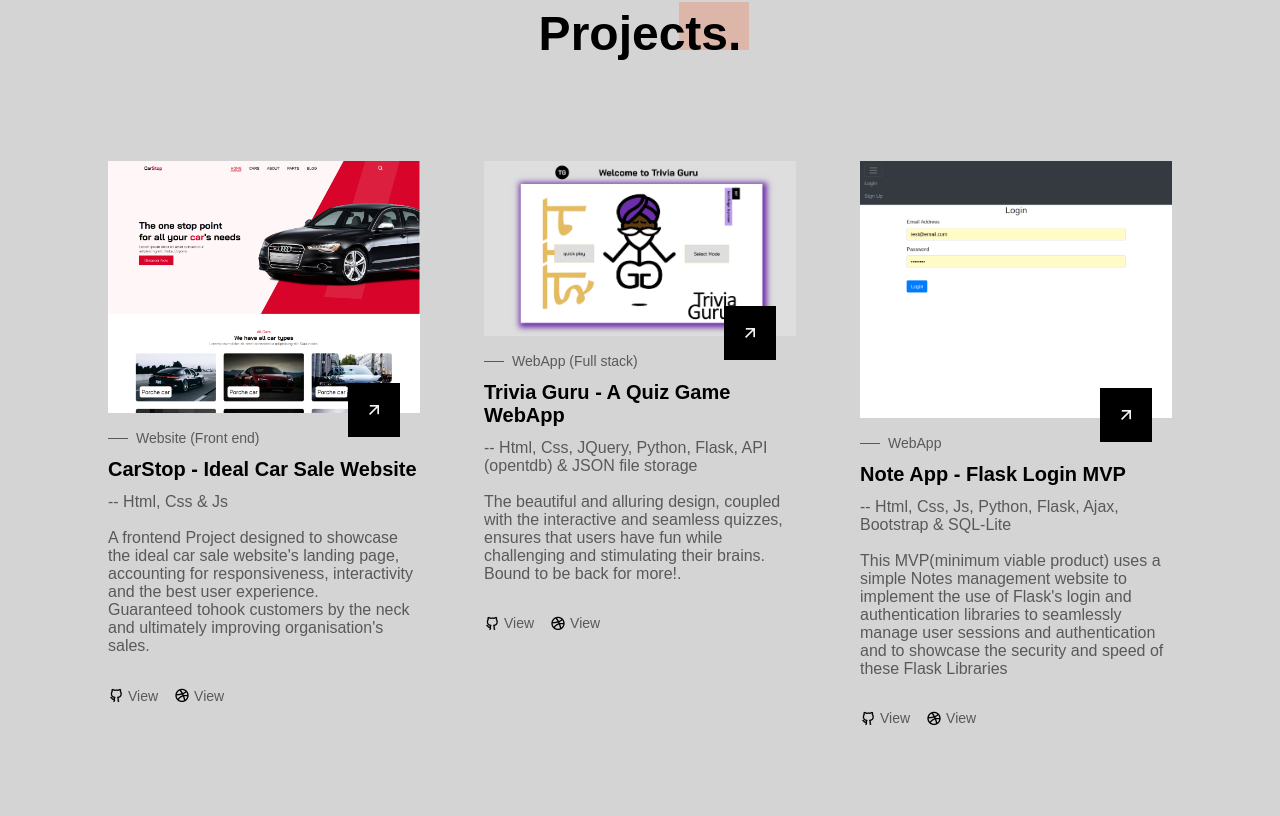
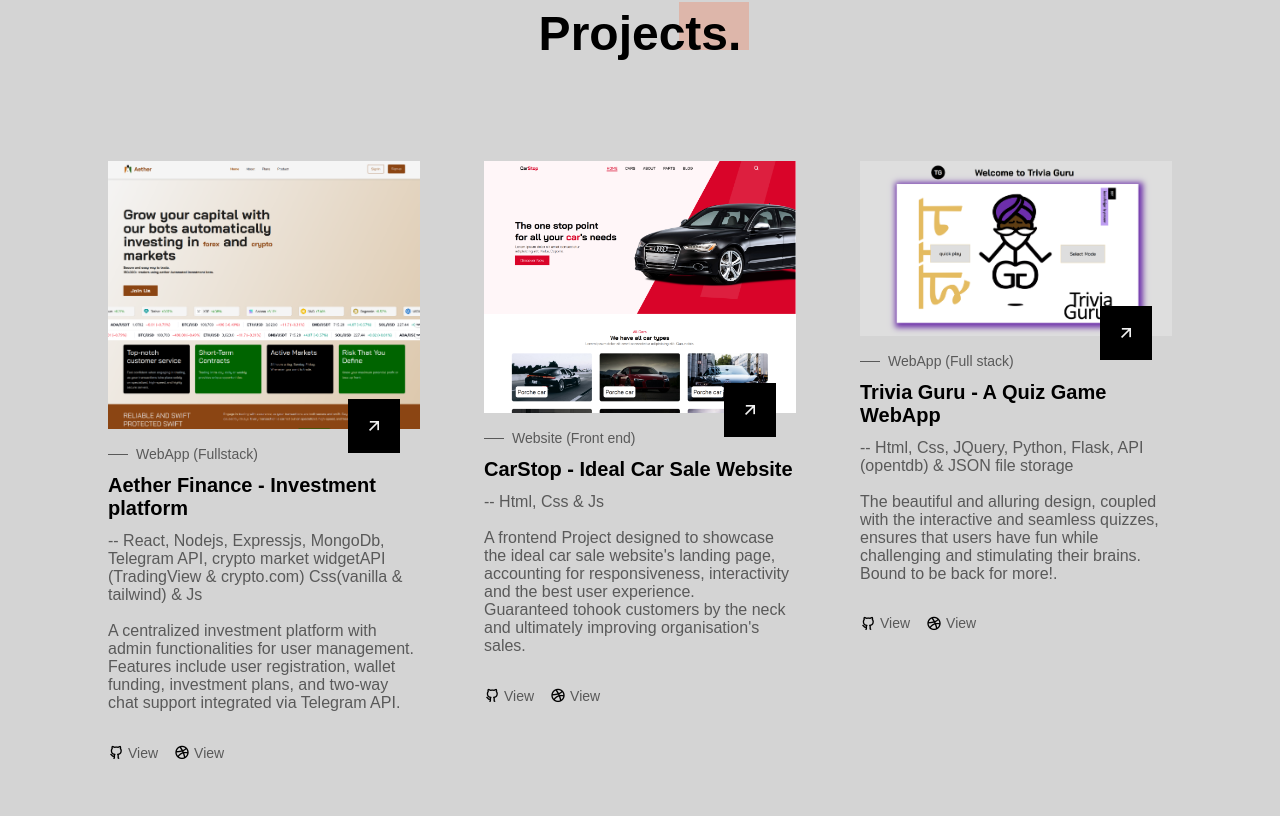
Before and after one commit to emmanuel-nwachukwu/my-responsive-portfolio, a plain HTML site: page index.html in a window 1280 px wide. Shown: the part 2523-3339 px from the top of the page. Drawn offline with nearby package versions, Linux system fonts and the light colour scheme; a web font is replaced by a local one.

Commit message:
added a new project

```diff
--- a/index.html
+++ b/index.html
@@ -278,12 +278,59 @@
           <article class="projects__card">
             <div class="projects__image">
               <img
+                src="assets/img/aether-1.png"
+                alt="image"
+                class="projects__img" />
+
+              <a href="#" target="_blank" class="projects__button button">
+                <i class="ri-arrow-right-up-line"></i>
+              </a>
+            </div>
+
+            <div class="projects__content">
+              <h3 class="projects__subtitle">WebApp (Fullstack)</h3>
+              <h2 class="projects__title">
+                Aether Finance - Investment platform
+              </h2>
+
+              <p class="projects__description">
+                -- React, Nodejs, Expressjs, MongoDb, Telegram API, crypto
+                market widgetAPI (TradingView &amp; crypto.com) Css(vanilla
+                &amp; tailwind) &amp; Js <br />
+                <br />
+                A centralized investment platform with admin functionalities for
+                user management. Features include user registration, wallet
+                funding, investment plans, and two-way chat support integrated
+                via Telegram API.
+              </p>
+            </div>
+
+            <div class="projects__buttons">
+              <a
+                href="https://github.com/emmanuel-nwachukwu/aether-frontend"
+                target="_blank"
+                class="projects__link">
+                <i class="ri-github-line"></i> View
+              </a>
+
+              <a
+                href="https://dribbble.com/"
+                target="_blank"
+                class="projects__link">
+                <i class="ri-dribbble-line"></i> View
+              </a>
+            </div>
+          </article>
+
+          <article class="projects__card">
+            <div class="projects__image">
+              <img
                 src="assets/img/car-sale-1.png"
                 alt="image"
                 class="projects__img" />
 
               <a
-                href="https://responsive-car-sale-website.onrender.com/"
+                href="https://aether-finance.onrender.com"
                 target="_blank"
                 class="projects__button button">
                 <i class="ri-arrow-right-up-line"></i>
```
Also changed, not shown: assets/img/aether-1.png (added), assets/img/aether.png (added).
